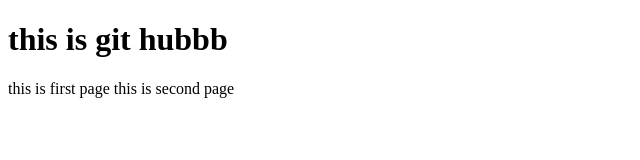
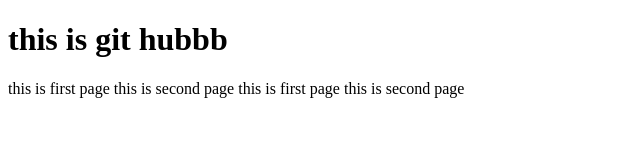
Before and after one commit to chandanverma2022/web-june, a plain HTML site: page index.html in a window 1280 px wide. Shown: the whole page, without its empty margins (0-640 px from the left). Drawn offline with Linux system fonts and the light colour scheme.

Commit message:
this is testing my git command

```diff
--- a/index.html
+++ b/index.html
@@ -11,6 +11,9 @@
 <p>
     this is first page
     this is second page
+    this is first page
+    this is second page
+
 </p>
 </body>
 
```
